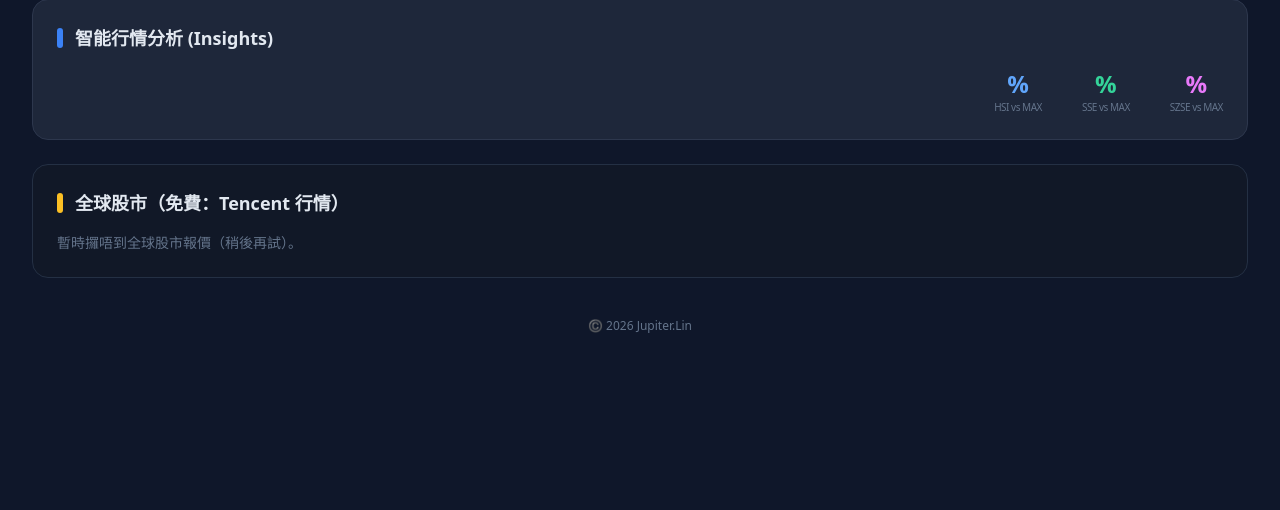
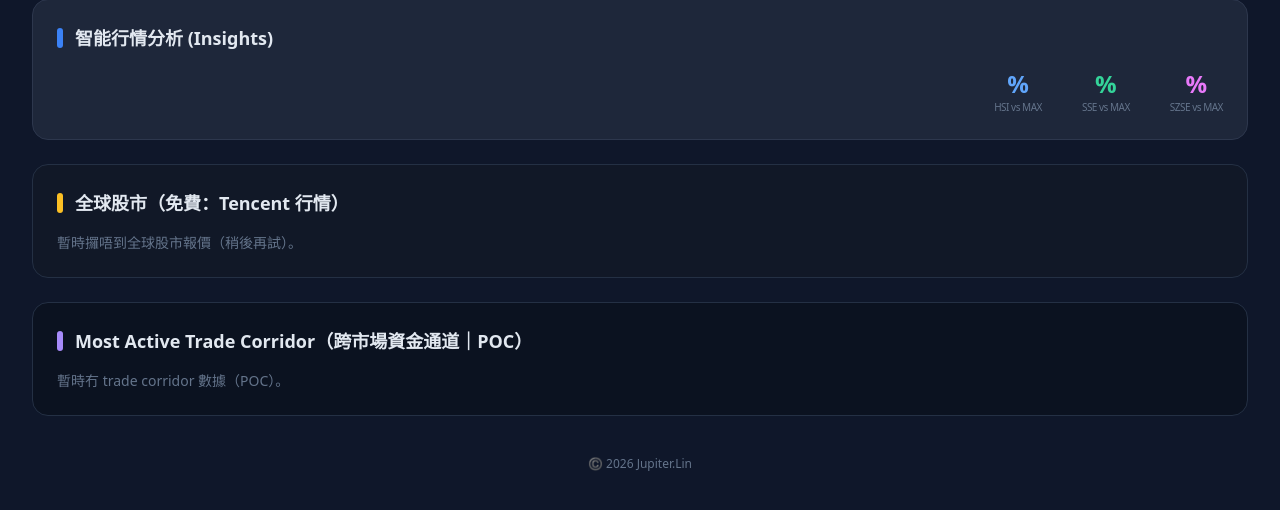
Before and after one commit to linguiben/market-turnover, a Python web app: template app/web/templates/dashboard.html in a window 1280 px wide. Shown: the part 177-687 px from the top of the page. Run offline with Jinja, Linux system fonts and the light colour scheme; the template is opened without the code that fills it, so the values that code supplies are empty; some libraries are stand-ins or nearby versions.

Commit message:
Dashboard: add Most Active Trade Corridor section (POC mock)

```diff
--- a/app/web/routes.py
+++ b/app/web/routes.py
@@ -27,6 +27,7 @@ from app.db.models import (
 )
 from app.jobs.tasks import run_job
 from app.services.tencent_quote import fetch_quotes
+from app.services.trade_corridor import get_trade_corridor_highlights_mock
 from app.web.activity_counter import get_global_visited_count, increment_activity_counter
 from app.web.auth import (
     build_login_redirect,
@@ -602,6 +603,9 @@ def dashboard(
     except Exception:
         global_quotes = []
 
+    # Trade corridor highlights (POC: mock)
+    corridor = get_trade_corridor_highlights_mock()
+
     return templates.TemplateResponse(
         "dashboard.html",
         _template_context(
@@ -617,6 +621,7 @@ def dashboard(
             sse_ratio=sse_ratio,
             szse_ratio=szse_ratio,
             global_quotes=global_quotes,
+            corridor=corridor,
         ),
     )
 
--- a/app/web/templates/dashboard.html
+++ b/app/web/templates/dashboard.html
@@ -116,6 +116,47 @@
       {% endif %}
     </div>
 
+    <div class="bg-[#0b1220] rounded-2xl p-6 border border-[#243044] mt-6">
+      <h2 class="text-lg font-bold mb-4 flex items-center text-slate-200">
+        <span class="w-1.5 h-5 bg-violet-400 rounded-full mr-3"></span>Most Active Trade Corridor（跨市場資金通道｜POC）
+      </h2>
+
+      {% if corridor %}
+        <div class="grid grid-cols-1 md:grid-cols-4 gap-4">
+          <div class="card rounded-2xl p-4">
+            <div class="text-xs text-slate-400">交易額最高</div>
+            <div class="mt-1 text-slate-200 font-bold">{{ corridor.highest_turnover.name if corridor.highest_turnover else '--' }}</div>
+            <div class="mt-2 text-sm text-slate-300">{{ format_yi(corridor.highest_turnover.turnover_hkd) if corridor.highest_turnover else '--' }}</div>
+          </div>
+          <div class="card rounded-2xl p-4">
+            <div class="text-xs text-slate-400">淨流入最大</div>
+            <div class="mt-1 text-slate-200 font-bold">{{ corridor.max_net_inflow.name if corridor.max_net_inflow else '--' }}</div>
+            <div class="mt-2 text-sm font-mono {% if corridor.max_net_inflow and corridor.max_net_inflow.net_inflow_hkd and corridor.max_net_inflow.net_inflow_hkd >= 0 %}text-emerald-400{% else %}text-rose-400{% endif %}">
+              {{ format_yi(corridor.max_net_inflow.net_inflow_hkd) if corridor.max_net_inflow else '--' }}
+            </div>
+          </div>
+          <div class="card rounded-2xl p-4">
+            <div class="text-xs text-slate-400">淨流出最大</div>
+            <div class="mt-1 text-slate-200 font-bold">{{ corridor.max_net_outflow.name if corridor.max_net_outflow else '--' }}</div>
+            <div class="mt-2 text-sm font-mono {% if corridor.max_net_outflow and corridor.max_net_outflow.net_inflow_hkd and corridor.max_net_outflow.net_inflow_hkd >= 0 %}text-emerald-400{% else %}text-rose-400{% endif %}">
+              {{ format_yi(corridor.max_net_outflow.net_inflow_hkd) if corridor.max_net_outflow else '--' }}
+            </div>
+          </div>
+          <div class="card rounded-2xl p-4">
+            <div class="text-xs text-slate-400">交易筆數最多</div>
+            <div class="mt-1 text-slate-200 font-bold">{{ corridor.max_trades.name if corridor.max_trades else '--' }}</div>
+            <div class="mt-2 text-sm text-slate-300 font-mono">{{ '{:,}'.format(corridor.max_trades.trades_count) if corridor.max_trades and corridor.max_trades.trades_count else '--' }}</div>
+          </div>
+        </div>
+
+        <div class="mt-4 text-xs text-slate-500">
+          Source: {{ corridor.rows[0].source if corridor.rows and corridor.rows[0].source else 'N/A' }} ｜As of: {{ corridor.rows[0].asof if corridor.rows and corridor.rows[0].asof else '' }}
+        </div>
+      {% else %}
+        <p class="text-slate-500 text-sm">暫時冇 trade corridor 數據（POC）。</p>
+      {% endif %}
+    </div>
+
     {% include "_footer.html" %}
   </div>
 
```
Also changed, not shown: app/services/trade_corridor.py (added, +64 -0 lines).
